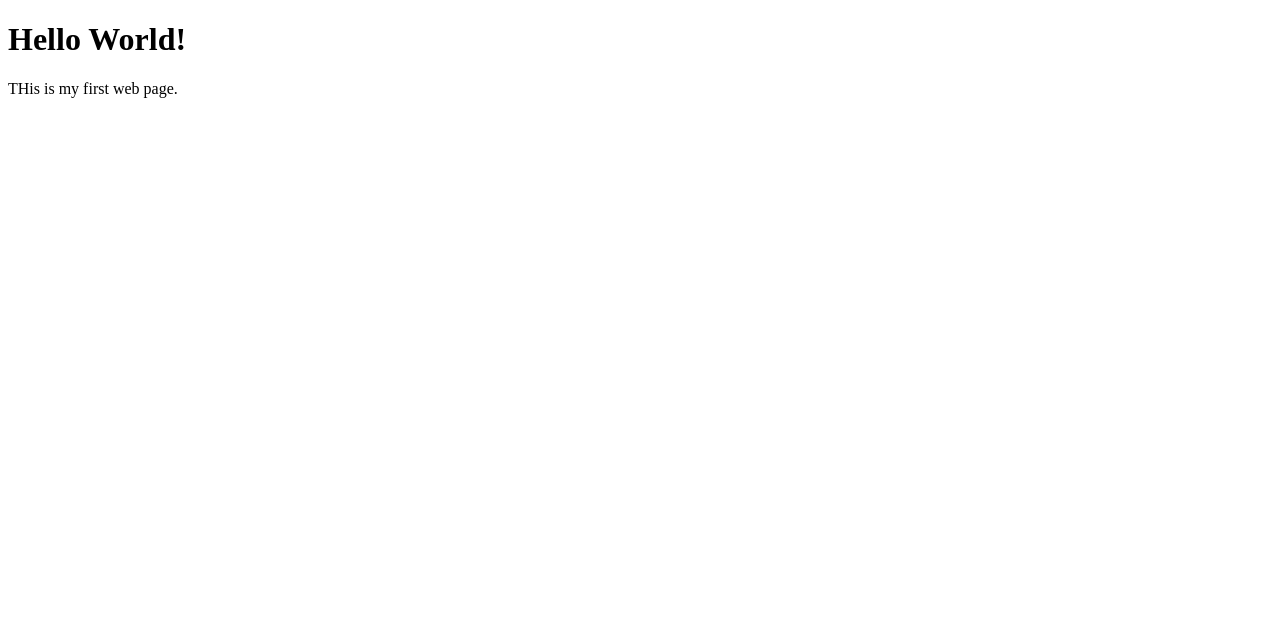
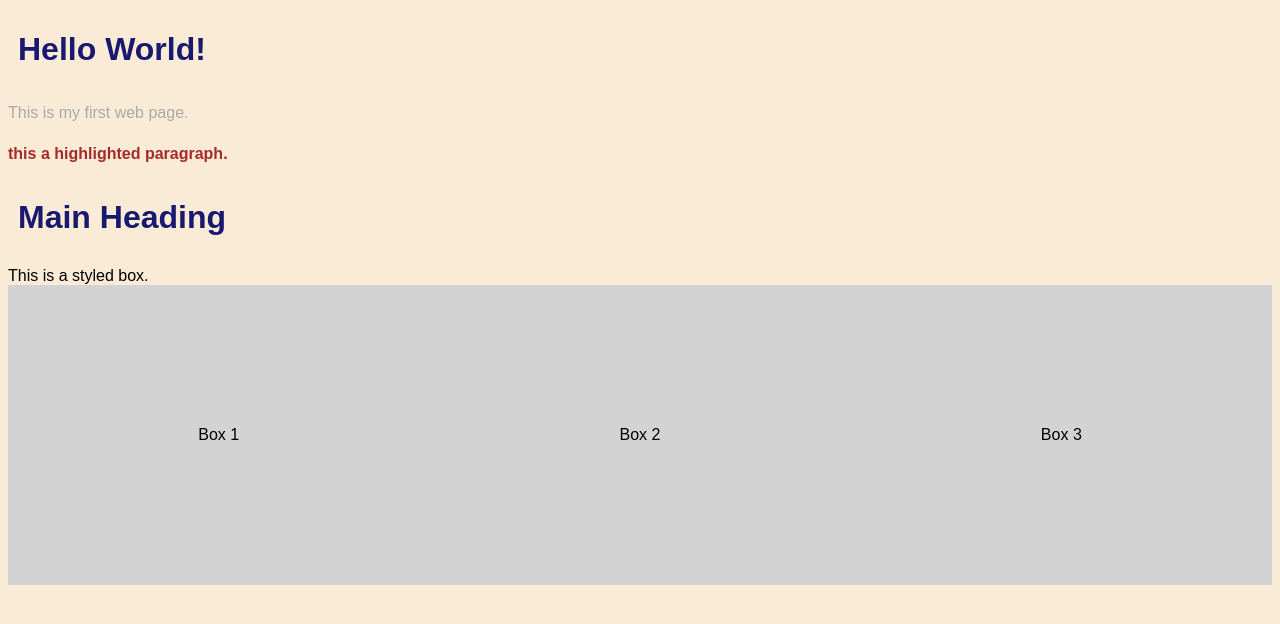
Before and after one commit to assimshubier/WebDev-Practice, a plain HTML site: page index.html in a window 1280 px wide. Drawn offline with Linux system fonts and the light colour scheme.

Commit message:
Update styles.css and layout

```diff
--- a/index.html
+++ b/index.html
@@ -1,12 +1,25 @@
 <!DOCTYPE html>
 <html lang"en">
     <head>
+        <link rel="stylesheet" href="style.css">
         <meta charset=""UTF-8">
         <meta name=""viewport" content=""width=device-width, initial-scale="1.0">
         <title>My First Page</title>
     </head>
     <body>
         <h1>Hello World!</h1>
-        <p>THis is my first web page.</p>
+        <p>This is my first web page.</p>
+        <p class="highlight"> this a highlighted paragraph.</p>
+        <h1 id=""main-heading">Main Heading</h1>
+        <div class="box">
+            This is a styled box.
+        </div>
+        <div class="container">
+            <div class="box">Box 1</div>
+            <div class="box">Box 2</div>
+            <div class="box">Box 3</div>
+
+        </div>
     </body>
+
 </html>
--- /dev/null
+++ b/style.css
@@ -0,0 +1,46 @@
+<style>
+.box {
+    width: 300px;
+    height: 150px;
+    background-color: lightblue;
+    border: 5px gradient navy red;
+    padding: 20px;
+    margin: 30px auto;
+    text-align: center;
+    background-color: ;
+}
+.container {
+    display: flex;
+    justify-content: space-around;
+    align-items: center;
+    height: 300px;
+    background-color: lightgray;
+}
+body {
+    background-color: antiquewhite;
+    font-family: Arial, Helvetica, sans-serif;
+}
+h1 {
+    color: midnightblue;
+    text-align: justify;
+    border: 5px midnightblue;
+    padding: 10px;
+}
+p {
+    color: darkgray;
+    line-height: 1.6;
+}
+a {
+    color: black;
+    font-weight: bolder;
+}
+.highlight {
+    color: brown;
+    scrollbar-highlight-color: brown;
+    font-weight: bold;
+}
+#main-heading {
+    font-size: 36px;
+    text-decoration: underline;
+}
+</style>
```
